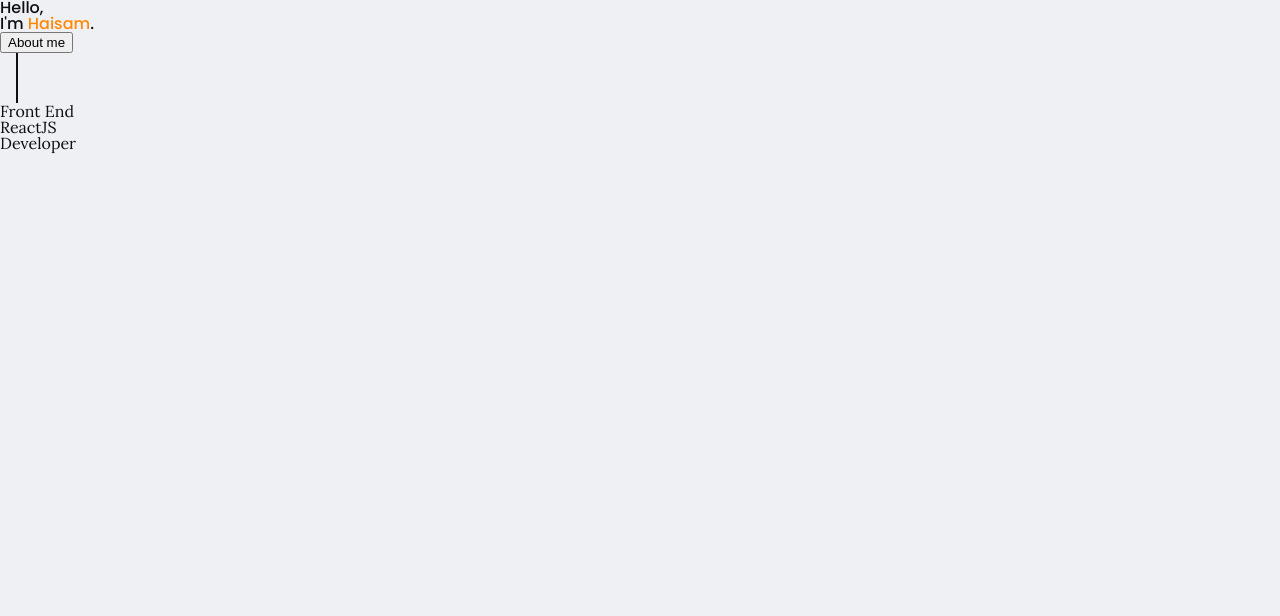
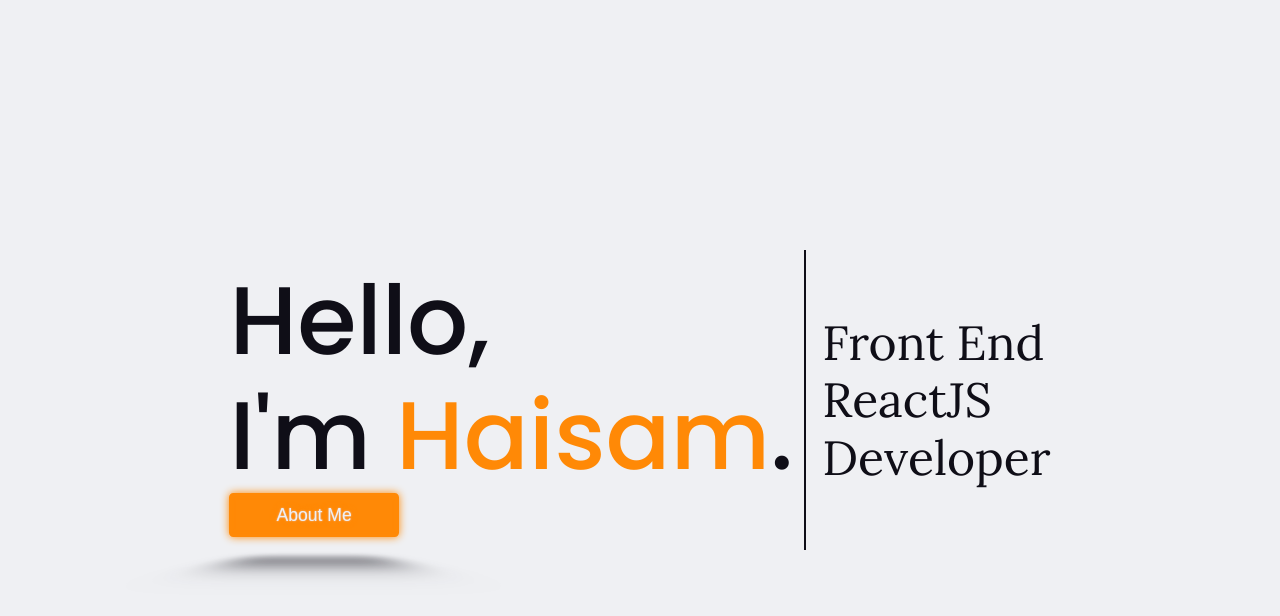
Before and after one commit to mhaisam350/Portfolio, a Next.js app: page / in a window 1280 px wide. Shown: the top 616 px of the page. Built offline with nearby package versions, Linux system fonts and the light colour scheme.

Commit message:
Styled Header componenet

```diff
--- a/pages/index.js
+++ b/pages/index.js
@@ -10,9 +10,11 @@ export default function Home() {
 
   const { theme } = useThemeContext();
 
+  const themeClass = theme === 'dark' ? styles['theme-dark'] : styles['theme-light'];
+
   return (
 
-    <div className={styles[`theme-${theme}`]}>
+    <div className={themeClass}>
 
       <div className={styles.container}>
 
@@ -22,7 +24,7 @@ export default function Home() {
           <meta name="viewport" content="width=device-width, initial-scale=1" />
         </Head>
 
-        <header className={styles['header']}>
+        <header className={'flex' + " " + styles['header']}>
 
           <div>
 
@@ -30,13 +32,17 @@ export default function Home() {
               Hello, <br /> I'm <span className={styles['accent-text']}>Haisam</span>.
             </h1>
 
-            <button className={styles['accent-background']}>About me</button>
+            <button className={styles['button']}>About me</button>
 
           </div>
 
-          <div className={styles['header-divider']}></div>
+          <div className={'flex' + " " + styles['subheading-container']}>
 
-          <h2 className={styles['header-subheading']}>Front End <br /> ReactJS <br /> Developer </h2>
+            <div className={styles['header-divider']}></div>
+
+            <h2 className={styles['header-subheading']}>Front End <br /> ReactJS <br /> Developer </h2>
+
+          </div>
 
         </header>
 
--- a/styles/Home.module.scss
+++ b/styles/Home.module.scss
@@ -1,10 +1,21 @@
 @import './variables';
+
+.theme-light {
+    background-color: $light;
+}
+
+.theme-dark {
+    background-color: $dark;
+}
 
 .container {
     @include themeGenerator($themes) {
-        background-color: getThemeStyle('background');
-        color: getThemeStyle('text');
+        color: getThemeStyle('page-text');
     }
+
+    margin: 0 auto;
+    max-width: 65%;
+    // border: 1px solid black;
 }
 
 .accent-text {
@@ -13,13 +24,21 @@
 
 .header {
     height: 100vh;
+    align-items: center;
+    justify-content: space-around;
+}
+
+.header-heading {
+    font-weight: 500;
+}
+
+.button {
+    @include button;
 }
 
 .header-divider {
     height: 50px;
     width: 2px;
-    margin-left: 1em;
-    // transform: rotate(90deg);
 
     @include themeGenerator($themes) {
         background-color: getThemeStyle('lines');
@@ -28,10 +47,29 @@
 
 .header-subheading {
     font-family: 'Lora', serif;
+
 }
 
 @media (min-width: 800px) {
 
+    .header-heading {
+        font-size: 6em;
+        line-height: 1.2;
+    }
 
+    .subheading-container {
+        align-items: center;
+        gap: 1em;
+    }
+
+    .header-subheading {
+        font-size: 3em;
+        line-height: 1.2;
+    }
+
+    .header-divider {
+        height: 300px;
+        width: 2px;
+    }
 
 }
--- a/styles/_variables.scss
+++ b/styles/_variables.scss
@@ -8,17 +8,21 @@ $themes: (
 
     light: (
 
-        background: $light,
-        text: $dark,
-        lines: $dark
+        page-bg: $light,
+        page-text: $dark,
+        lines: $dark,
+        button-bg: $accent,
+        button-shadow: $dark,
 
     ),
 
     dark: (
 
-        background: $dark,
-        text: $light,
-        lines: $light
+        page-bg: $dark,
+        page-text: $light,
+        lines: $light,
+        button-bg: transparent,
+        button-shadow: $accent,
 
     )
 
@@ -56,3 +60,52 @@ $themes: (
     @return map-get($theme-map, $property);
 
 };
+
+// Button styles
+@mixin button {
+
+    @include themeGenerator($themes) {
+        background: getThemeStyle('button-bg');
+    }
+
+    font-size: 1.1em;
+    color: $light;
+    padding: 0.5em 2.5em;
+    border: 0.2em solid $accent;
+    border-radius: 0.25em;
+    text-transform: capitalize;
+    cursor: pointer;
+    position: relative;
+    transition: 0.15s ease;
+
+    text-shadow: 0 0 0.1em rgb(230, 201, 201), 0 0 0.45em $accent;
+    box-shadow: 0 0 0.5em 0 $accent, inset 0 0 0.2em 0 $accent;
+
+    &::before {
+
+        @include themeGenerator($themes) {
+            background-color: getThemeStyle('button-shadow');
+        }
+
+        content: "";
+        position: absolute;
+        top: 120%;
+        left: 0;
+        width: 100%;
+        height: 100%;
+        opacity: 0.5;
+        cursor: default;
+        transition: 0.15s ease;
+
+        transform: perspective(1em) rotateX(30deg) scale(1, 0.3);
+        filter: blur(1em);
+    }
+
+    &:hover, &:focus {
+        background-color: $accent;
+    }
+
+    &:hover::before {
+        opacity: 0.7;
+    }
+}
--- a/styles/globals.css
+++ b/styles/globals.css
@@ -26,8 +26,9 @@ footer, header, hgroup, menu, nav, section {
 	display: block;
 }
 body {
-  font-family: 'Poppins', sans-serif;
+  	font-family: 'Poppins', sans-serif;
 	line-height: 1;
+	overflow-x: hidden;
 }
 ol, ul {
 	list-style: none;
```
